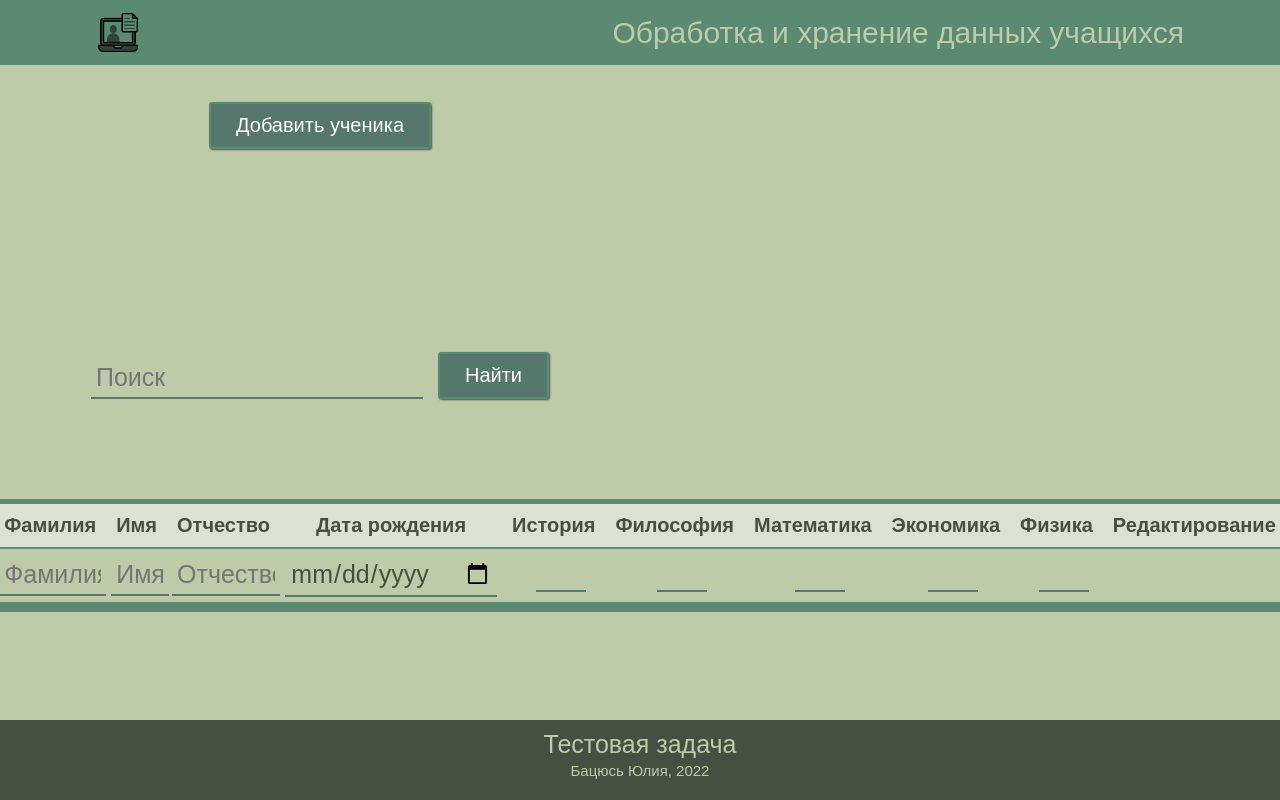
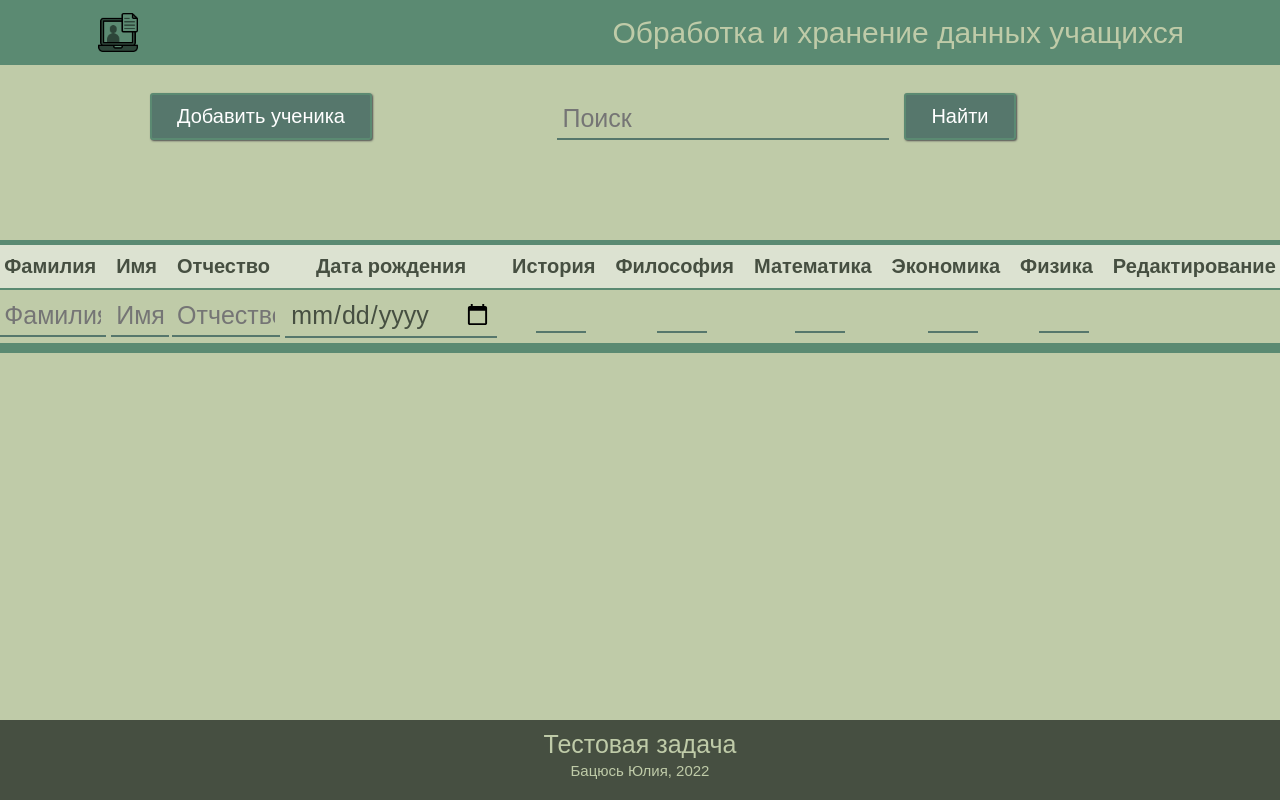
Before and after one commit to JBatsyus/Table, a React (Create React App) app: page / in a window 1280 px wide. Built offline with nearby package versions, Linux system fonts and the light colour scheme; a web font is replaced by a local one.

Commit message:
+ позиционирование

```diff
--- a/src/components/AddButton/addButton.scss
+++ b/src/components/AddButton/addButton.scss
@@ -2,8 +2,8 @@
 @import "../../assets/styles/color.scss";
 
 .btn__add {
-  margin-top: 8%;
-  margin-right: 50%;
+  // margin-top: 8%;
+  // margin-right: 50%;
   font-family: "Exo2", sans-serif;
   font-size: 20px;
   color: #ffffff;
--- a/src/components/Main/index.jsx
+++ b/src/components/Main/index.jsx
@@ -38,8 +38,10 @@ const Main = () => {
   };
   return (
     <main className="main">
-      <AddButton onClick={handleClickOpen} />
-      <Search></Search>
+      <div className="position">
+        <AddButton onClick={handleClickOpen} />
+        <Search />
+      </div>
       <ThemeProvider theme={theme}>
         <Dialog
           sx={{
--- a/src/components/Main/main.scss
+++ b/src/components/Main/main.scss
@@ -3,3 +3,11 @@
   flex: 1 1 auto;
   background-color: $cabbage;
 }
+.position {
+  margin-top: 7%;
+  display: flex;
+  flex-direction: row;
+  justify-content: space-around;
+  align-items: flex-end;
+  height: 50px;
+}
--- a/src/components/Search/index.jsx
+++ b/src/components/Search/index.jsx
@@ -14,7 +14,7 @@ const Search = () => {
         placeholder="Поиск"
         required
       />
-      <SearchButton></SearchButton>
+      <SearchButton />
     </div>
   );
 };
```
